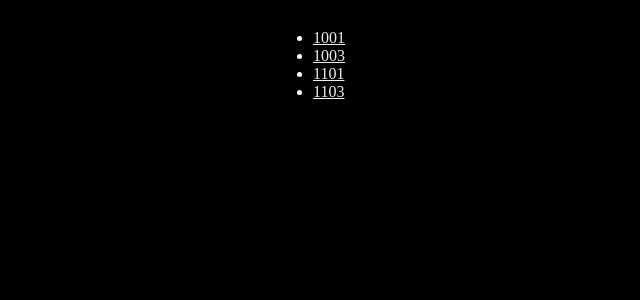
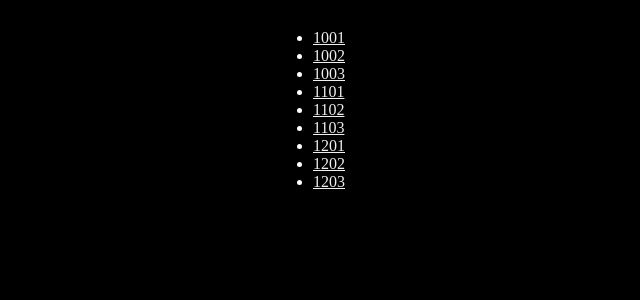
Before and after one commit to sakjur/Dashboard, a Flask app: page /class/ in a window 1280 px wide. Shown: the top 300 px of the page, without its empty margins (207-847 px from the left). Run offline with Flask 2, Linux system fonts and the light colour scheme.

Commit message:
Added class-switcher

```diff
--- a/app.py
+++ b/app.py
@@ -19,9 +19,10 @@
 @app.route('/class/<int:classchoice>/<int:datechoice>/')
 def class_choice(classchoice=None, datechoice=None):
 	datechoice = dateparser.parseDate(str(datechoice))
+	classList = sorted(scraper.classList().keys())
 	choice = scraper.getClassSchedule(classchoice, datechoice)
 	return render_template('scheduleViewer.html', choice=choice, datechoice=datechoice, \
-		classchoice=classchoice)
+		classchoice=classchoice, classList=classList)
 
 @app.route('/teacher/<teacherchoice>')
 def teacher_choice(teacherchoice):
--- a/data.py
+++ b/data.py
@@ -1,9 +1,14 @@
 def classList():
 	classList = {
 		1001: 5248000,
+		1002: 5249000,
 		1003: 5250000,
 		1101: 5580000,
-		1103: 5582000
+		1102: 5581000,
+		1103: 5582000,
+		1201: 8325000,
+		1202: 8326000,
+		1203: 8327000
 	}
 
 	return classList
--- a/static/script.js
+++ b/static/script.js
@@ -7,5 +7,9 @@
 $(function() {
 	$(".eventtitle").click(function() {
 		$(this).next('.detailedinfo').toggle(300);
-	})
+	});
+
+	$('#classname').click(function() {
+		$('.classlist').toggle(300);
+	});
 });
--- a/static/style.css
+++ b/static/style.css
@@ -25,3 +25,12 @@
 a:hover {
 	color: #acacac;
 }
+
+h1 {
+	display: inline;
+}
+
+.classlist a {
+	margin: 10px 25px 10px 25px;
+	line-height: 2em;
+}
```
Also changed, not shown: templates/scheduleViewer.html (+7 -2 lines).
